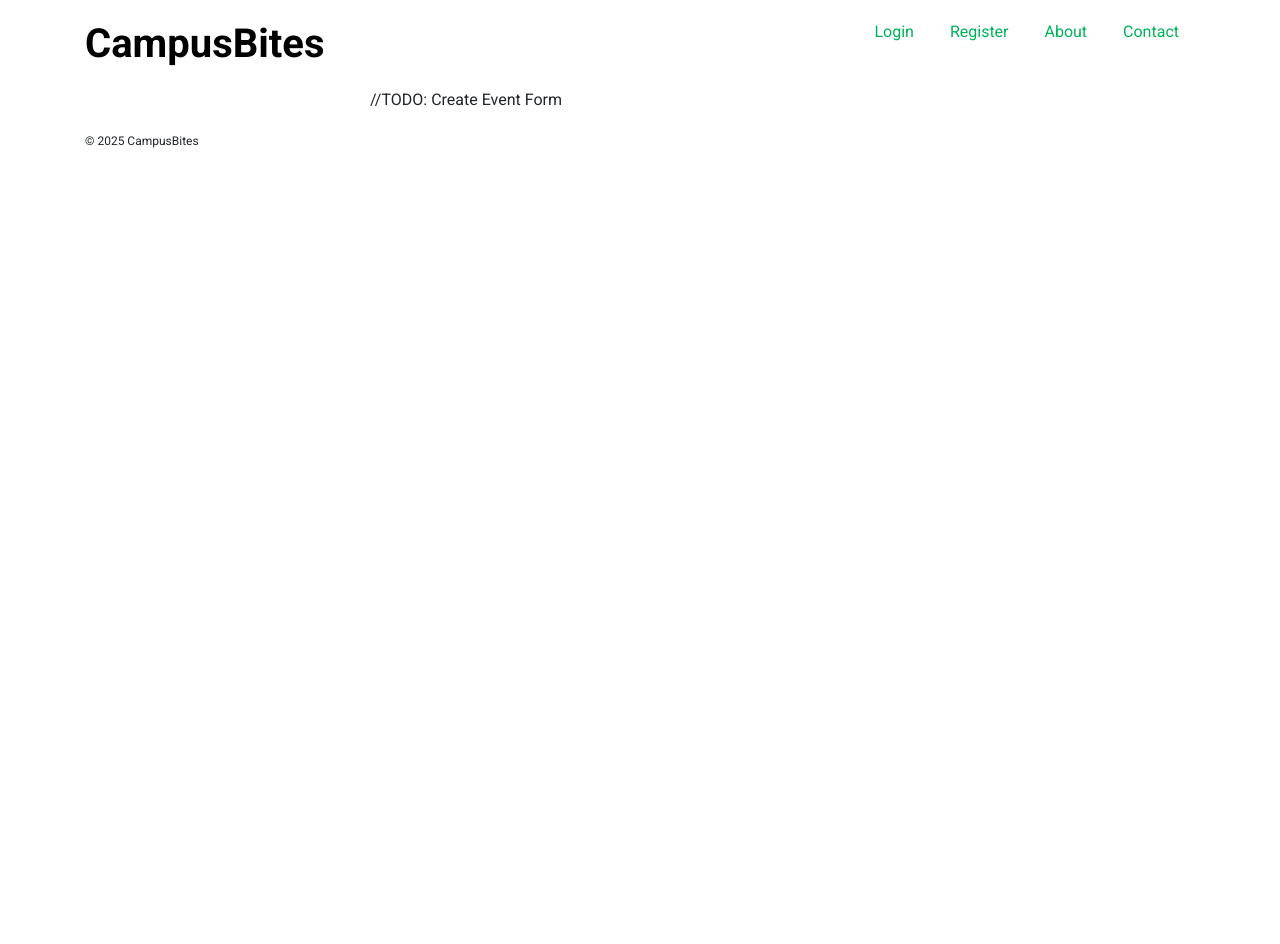
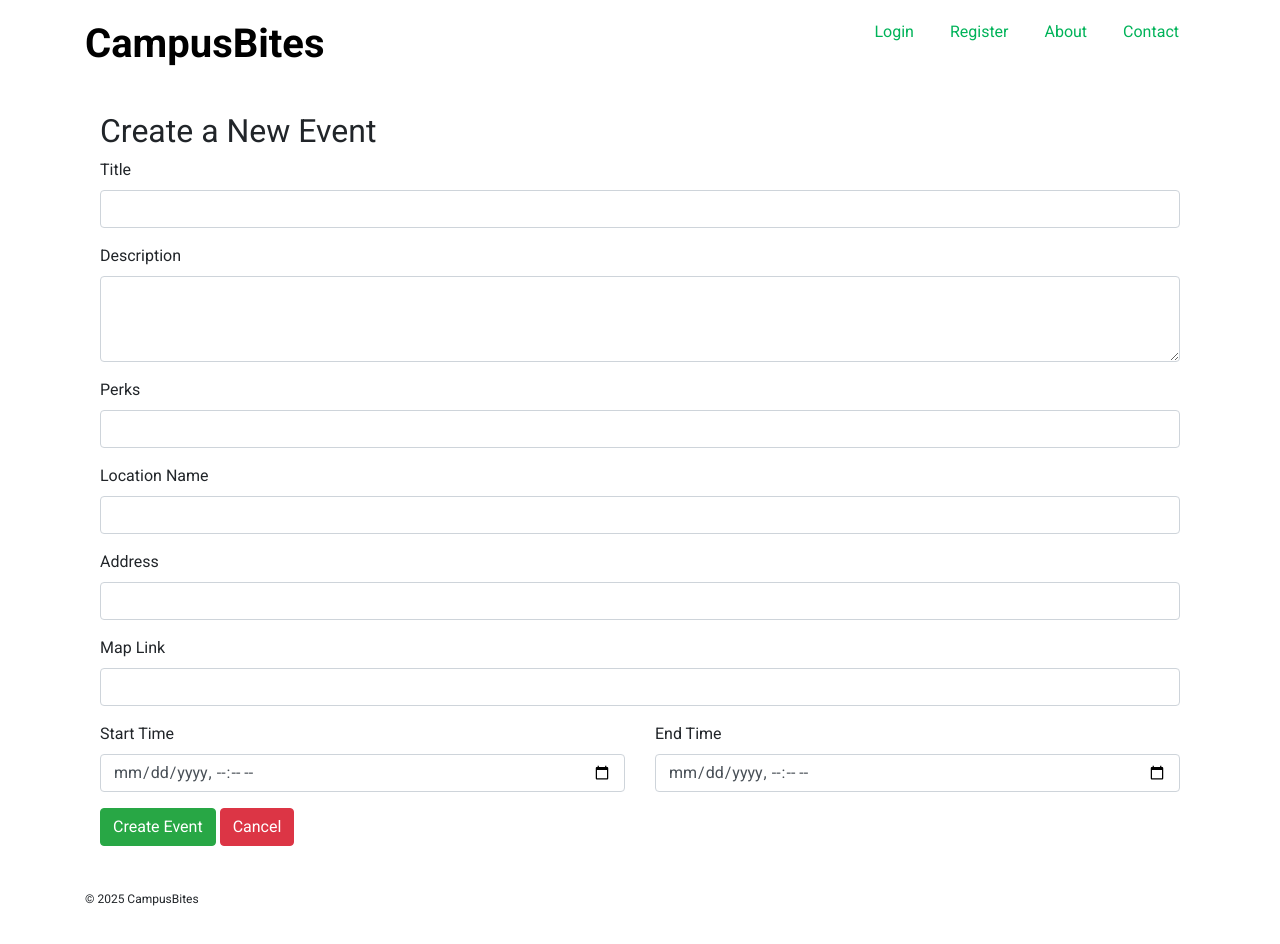
Before and after one commit to Pilot-Boi/CampusBites, a Django app: template templates/create_event.html in a window 1280 px wide. Before the commit the page ends 148 px from the top, so only its background shows below. Run offline with Django 5.2, Linux system fonts and the light colour scheme; the template is opened without the code that fills it, so the values that code supplies are empty; parts of the project's set-up code (start-up, migrations or seed data) failed here and were passed over; some libraries are stand-ins or nearby versions.

Commit message:
Create event form completed

```diff
--- a/templates/create_event.html
+++ b/templates/create_event.html
@@ -48,10 +48,64 @@
             </div>
 		</header>
         <section class="container">
-            <div class="row justify-content-center">
-                <div class="col-sm-6">
-                    //TODO: Create Event Form
-                </div>
+            <div class="container my-4">
+                <!-- EVENT CREATION FORM -->
+                <h2>Create a New Event</h2>
+                <div data-event-alerts></div>
+
+                <form data-event-create-form>
+                    <!-- EVENT TITLE-->
+                    <div class="mb-3">
+                        <label for="title" class="form-label">Title</label>
+                        <input type="text" class="form-control" id="title" name="title" required>
+                    </div>
+
+                    <!-- EVENT DESCRIPTION-->
+                    <div class="mb-3">
+                            <label for="description" class="form-label">Description</label>
+                        <textarea class="form-control" id="description" name="description" rows="3"></textarea>
+                    </div>
+
+                    <!-- EVENT PERKS-->
+                    <div class="mb-3">
+                        <label for="perks" class="form-label">Perks</label>
+                        <input type="text" class="form-control" id="perks" name="perks">
+                    </div>
+
+                    <!-- EVENT LOCATION-->
+                    <div class="mb-3">
+                        <label for="location_name" class="form-label">Location Name</label>
+                        <input type="text" class="form-control" id="location_name" name="location_name">
+                    </div>
+
+                    <!-- EVENT ADDRESS-->
+                    <div class="mb-3">
+                        <label for="address" class="form-label">Address</label>
+                        <input type="text" class="form-control" id="address" name="address">
+                    </div>
+
+                    <!-- EVENT MAP LINK-->
+                    <div class="mb-3">
+                        <label for="map_link" class="form-label">Map Link</label>
+                        <input type="url" class="form-control" id="map_link" name="map_link">
+                    </div>
+
+                    <!-- EVENT START AND END TIME-->
+                    <div class="row">
+                        <div class="col-md-6 mb-3">
+                            <label for="start_time" class="form-label">Start Time</label>
+                            <input type="datetime-local" class="form-control" id="start_time" name="start_time" required>
+                        </div>
+
+                        <div class="col-md-6 mb-3">
+                            <label for="end_time" class="form-label">End Time</label>
+                            <input type="datetime-local" class="form-control" id="end_time" name="end_time">
+                        </div>
+                    </div>
+
+                    <button type="submit" class="btn btn-success">Create Event</button>
+                    <button type="button" class="btn btn-danger" onclick="window.location.href='/events/'">Cancel</button>
+                </form>
             </div>
         </section>
         <footer class="container">
```
